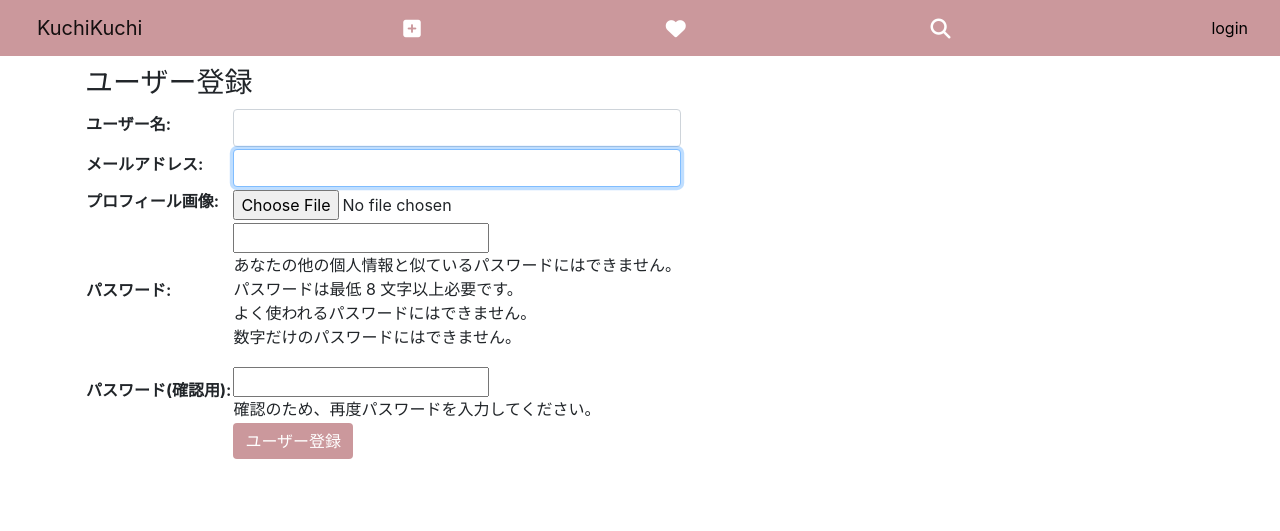
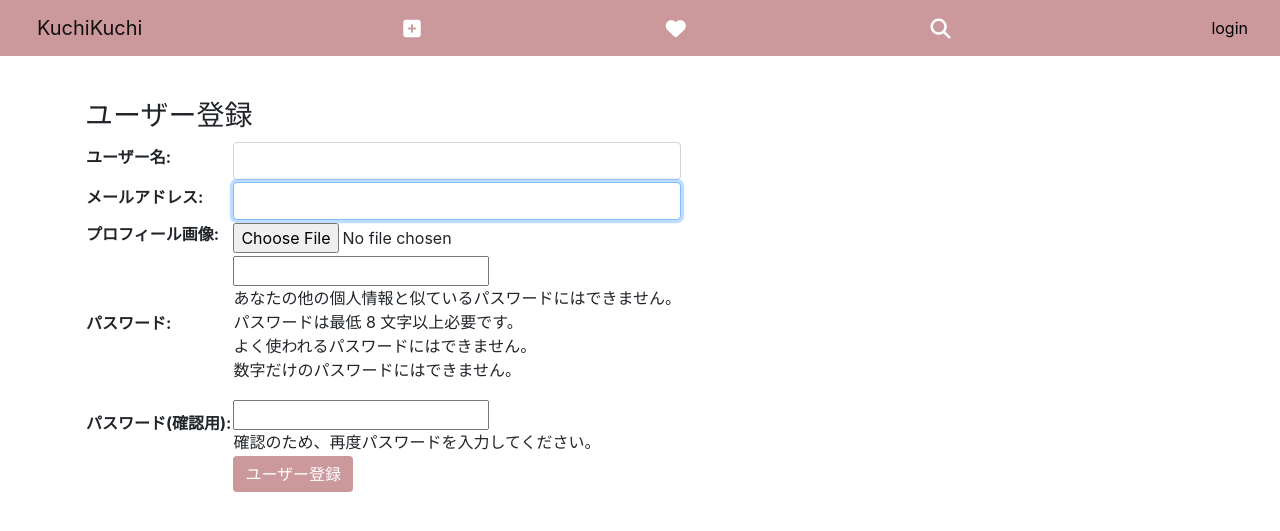
Before and after one commit to shuri-takashima/kuchikuchi, a Django app: page /accounts/signup in a window 1280 px wide. Shown: the top 531 px of the page. Run offline with Django 3.2, Linux system fonts and the light colour scheme; some libraries are stand-ins or nearby versions.

Commit message:
ログイン周りのcss変更

```diff
--- a/static/css/style.css
+++ b/static/css/style.css
@@ -46,7 +46,7 @@ p {
 }
 
 .main {
-    padding-top: 66px;
+    padding-top: 99px;
 }
 
 /* comment.html */
--- a/templates/registration/login.html
+++ b/templates/registration/login.html
@@ -10,7 +10,7 @@
                 <tr>
                     <th></th>
                     <td>
-                        <button class="btn" style="background: #cb989c; border: none;" type="submit">ログイン</button>
+                        <button class="btn submit_btn" type="submit">ログイン</button>
                     </td>
                 </tr>
         </form>
--- a/templates/registration/password_change_form.html
+++ b/templates/registration/password_change_form.html
@@ -10,7 +10,7 @@
                 <tr>
                     <th></th>
                     <td>
-                        <button class="btn" style="background: #cb989c; border: none;" type="submit">パスワード変更</button>
+                        <button class="btn submit_btn" type="submit">パスワード変更</button>
                     </td>
                 </tr>
         </form>
--- a/templates/registration/password_reset_confirm.html
+++ b/templates/registration/password_reset_confirm.html
@@ -10,7 +10,7 @@
                 <tr>
                     <th></th>
                     <td>
-                        <button class="btn" style="background: #cb989c; border: none;" type="submit">パスワード再設定</button>
+                        <button class="btn submit_btn"type="submit">パスワード再設定</button>
                     </td>
                 </tr>
         </form>
--- a/templates/registration/password_reset_form.html
+++ b/templates/registration/password_reset_form.html
@@ -10,7 +10,7 @@
                 <tr>
                     <th></th>
                     <td>
-                        <button class="btn" style="background: #cb989c; border: none;" type="submit">メール送信</button>
+                        <button class="btn submit_btn" type="submit">メール送信</button>
                     </td>
                 </tr>
         </form>
--- a/templates/registration/profile_edit.html
+++ b/templates/registration/profile_edit.html
@@ -10,9 +10,12 @@
                 <tr>
                     <th></th>
                     <td>
-                        <button class="btn" style="background: #cb989c; border: none;" type="submit">編集</button>
+                        <button class="btn submit_btn" type="submit">編集</button>
                     </td>
                 </tr>
         </form>
     </table>
+    <a href="/accounts/password_change/">
+        パスワード変更
+    </a>
 {% endblock %}
--- a/templates/registration/signup.html
+++ b/templates/registration/signup.html
@@ -10,7 +10,7 @@
                 <tr>
                     <th></th>
                     <td>
-                        <button class="btn" style="background: #cb989c; border: none;" type="submit">ユーザー登録</button>
+                        <button class="btn submit_btn" type="submit">ユーザー登録</button>
                     </td>
                 </tr>
         </form>
```
